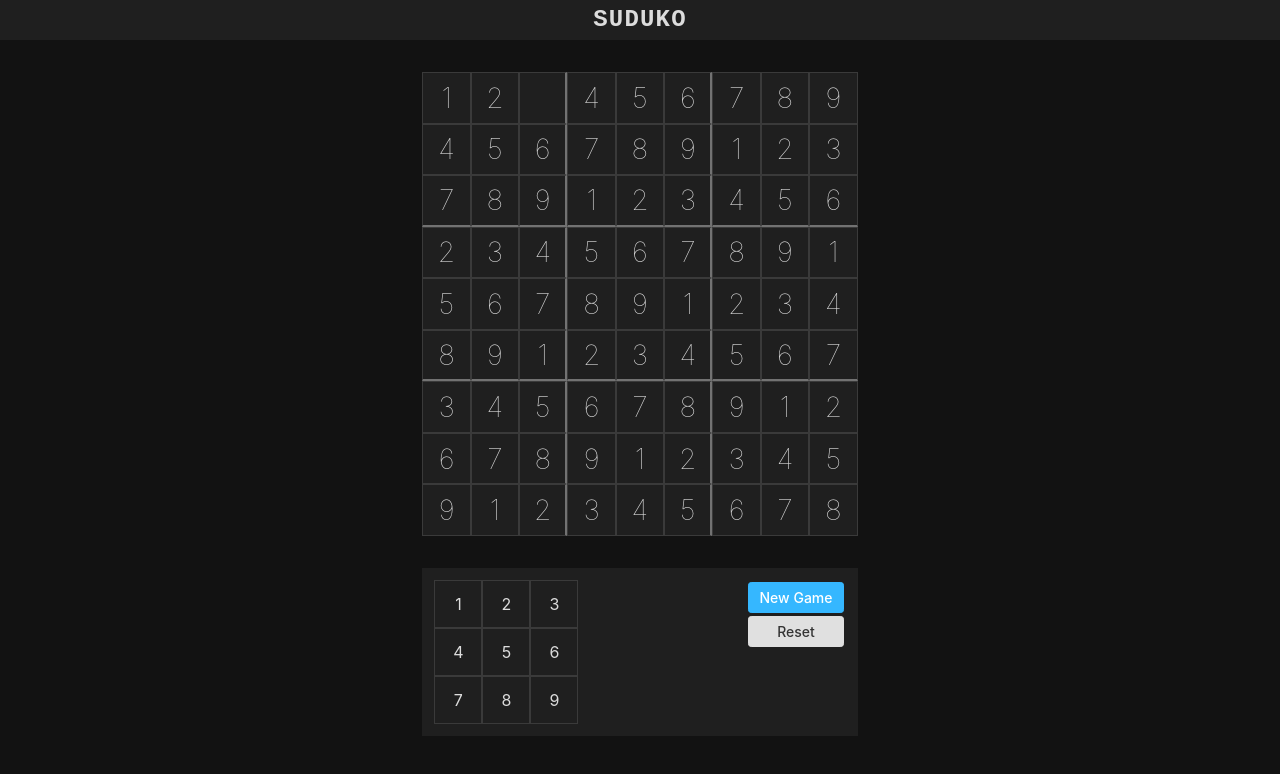
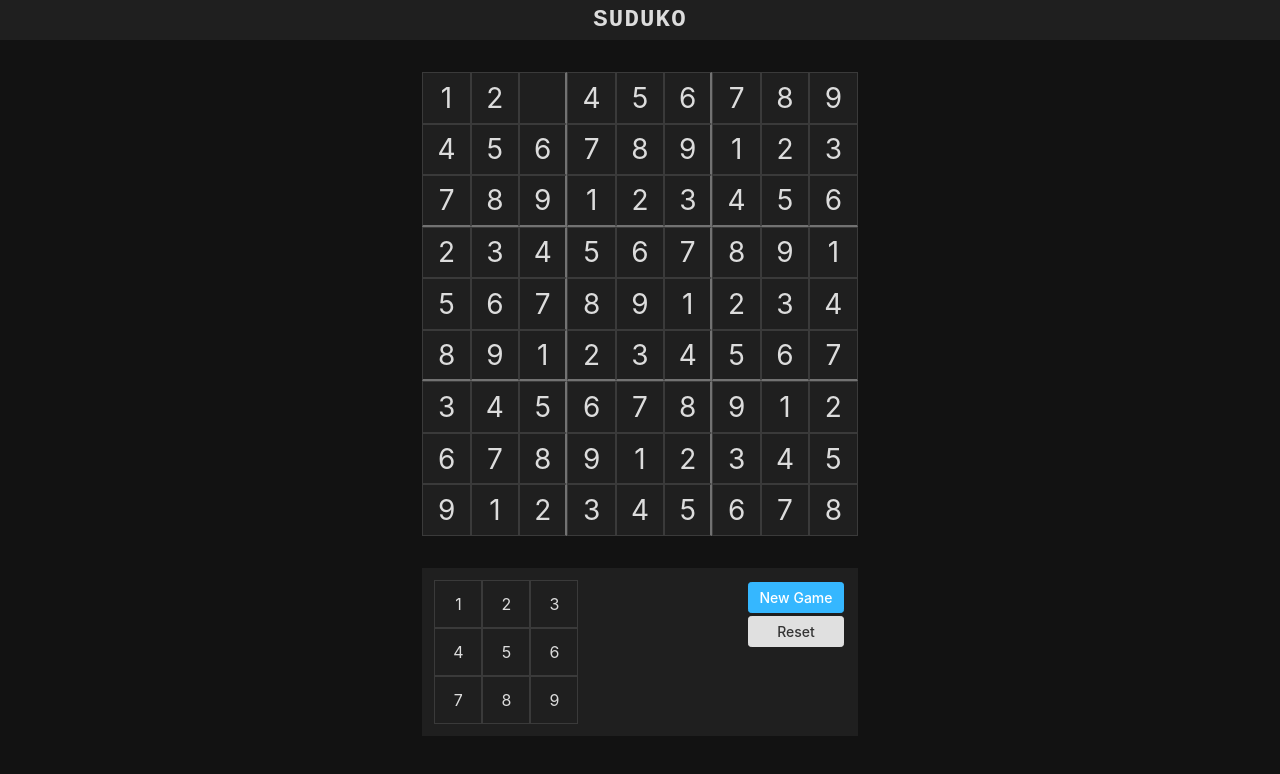
Before and after one commit to darragh3277/sudoko, a React (Create React App) app: page / in a window 1280 px wide. Shown: the top 774 px of the page. Built offline with nearby package versions, Linux system fonts and the light colour scheme; no server answers.

Commit message:
add style to puzzle numbers

```diff
--- a/src/sudoko/Sudoko.js
+++ b/src/sudoko/Sudoko.js
@@ -93,6 +93,7 @@ export default function Sudoko() {
         handleNewGame={handleNewGame}
         handleReset={handleReset}
         gameState={gameState}
+        puzzle={puzzle}
       />
     </div>
   );
--- a/src/sudoko/components/board/Board.js
+++ b/src/sudoko/components/board/Board.js
@@ -3,7 +3,7 @@ import Tile from "../tile/Tile";
 import Gamebar from "../gamebar/Gamebar";
 import "./Style.css";
 
-const BuildBoard = ({ selectedTile, handleClickedTile, gameState }) => {
+const BuildBoard = ({ selectedTile, handleClickedTile, gameState, puzzle }) => {
   return (
     <table className="game-board">
       <tbody>
@@ -11,13 +11,14 @@ const BuildBoard = ({ selectedTile, handleClickedTile, gameState }) => {
           selectedTile={selectedTile}
           handleClickedTile={handleClickedTile}
           gameState={gameState}
+          puzzle={puzzle}
         />
       </tbody>
     </table>
   );
 };
 
-const BuildRow = ({ selectedTile, handleClickedTile, gameState }) => {
+const BuildRow = ({ selectedTile, handleClickedTile, gameState, puzzle }) => {
   return gameState.map((row, i) => {
     return (
       <tr key={i}>
@@ -27,6 +28,7 @@ const BuildRow = ({ selectedTile, handleClickedTile, gameState }) => {
           selectedTile={selectedTile}
           handleClickedTile={handleClickedTile}
           gameState={gameState}
+          puzzle={puzzle}
         />
       </tr>
     );
@@ -39,6 +41,7 @@ const BuildTiles = ({
   selectedTile,
   handleClickedTile,
   gameState,
+  puzzle,
 }) => {
   return tiles.map((value, i) => {
     return (
@@ -50,6 +53,7 @@ const BuildTiles = ({
         selectedTile={selectedTile}
         handleClickedTile={handleClickedTile}
         gameState={gameState}
+        puzzle={puzzle}
       />
     );
   });
@@ -62,6 +66,7 @@ export default function Board({
   handleMiniBoardClick,
   handleNewGame,
   handleReset,
+  puzzle,
 }) {
   return (
     <div className="board-wrapper">
@@ -69,6 +74,7 @@ export default function Board({
         selectedTile={selectedTile}
         handleClickedTile={handleClickedTile}
         gameState={gameState}
+        puzzle={puzzle}
       />
       <Gamebar
         handleMiniBoardClick={handleMiniBoardClick}
--- a/src/sudoko/components/tile/Style.css
+++ b/src/sudoko/components/tile/Style.css
@@ -20,3 +20,6 @@
 .tile.warning {
   color: red;
 }
+.tile.puzzle {
+  font-weight: 400;
+}
--- a/src/sudoko/components/tile/Tile.js
+++ b/src/sudoko/components/tile/Tile.js
@@ -1,3 +1,4 @@
+import userEvent from "@testing-library/user-event";
 import React from "react";
 import "./Style.css";
 
@@ -67,12 +68,16 @@ const hasConflicts = (value, iRow, iCol, gameState) => {
   if (hasRowConflict(value, iRow, gameState)) return true;
   if (hasColConflict(value, iCol, gameState)) return true;
   if (hasGridConflict(value, iRow, iCol, gameState)) return true;
-  //find duplicates
+};
+
+const isPuzzleTile = (iRow, iCol, puzzle) => {
+  if (puzzle[iRow][iCol] !== 0) return true;
 };
 
 //TODO consider moving selected row, col and grid into state so calculation not done excessively
-const tileStyle = (iRow, iCol, selectedTile, gameState, value) => {
+const tileStyle = (iRow, iCol, selectedTile, gameState, value, puzzle) => {
   let tileClass = "tile";
+  if (isPuzzleTile(iRow, iCol, puzzle)) tileClass += " puzzle";
   if (hasConflicts(value, iRow, iCol, gameState)) tileClass += " warning";
   if (!selectedTile) return tileClass;
   if (selectedTile[0] === iRow && selectedTile[1] === iCol) {
@@ -92,8 +97,16 @@ export default function Tile({
   selectedTile,
   handleClickedTile,
   gameState,
+  puzzle,
 }) {
-  const tileClass = tileStyle(iRow, iCol, selectedTile, gameState, value);
+  const tileClass = tileStyle(
+    iRow,
+    iCol,
+    selectedTile,
+    gameState,
+    value,
+    puzzle
+  );
   value = value === 0 ? "" : value;
   return (
     <td
```
Also changed, not shown: 1 other file (tests, documents, lock files or other folders).
